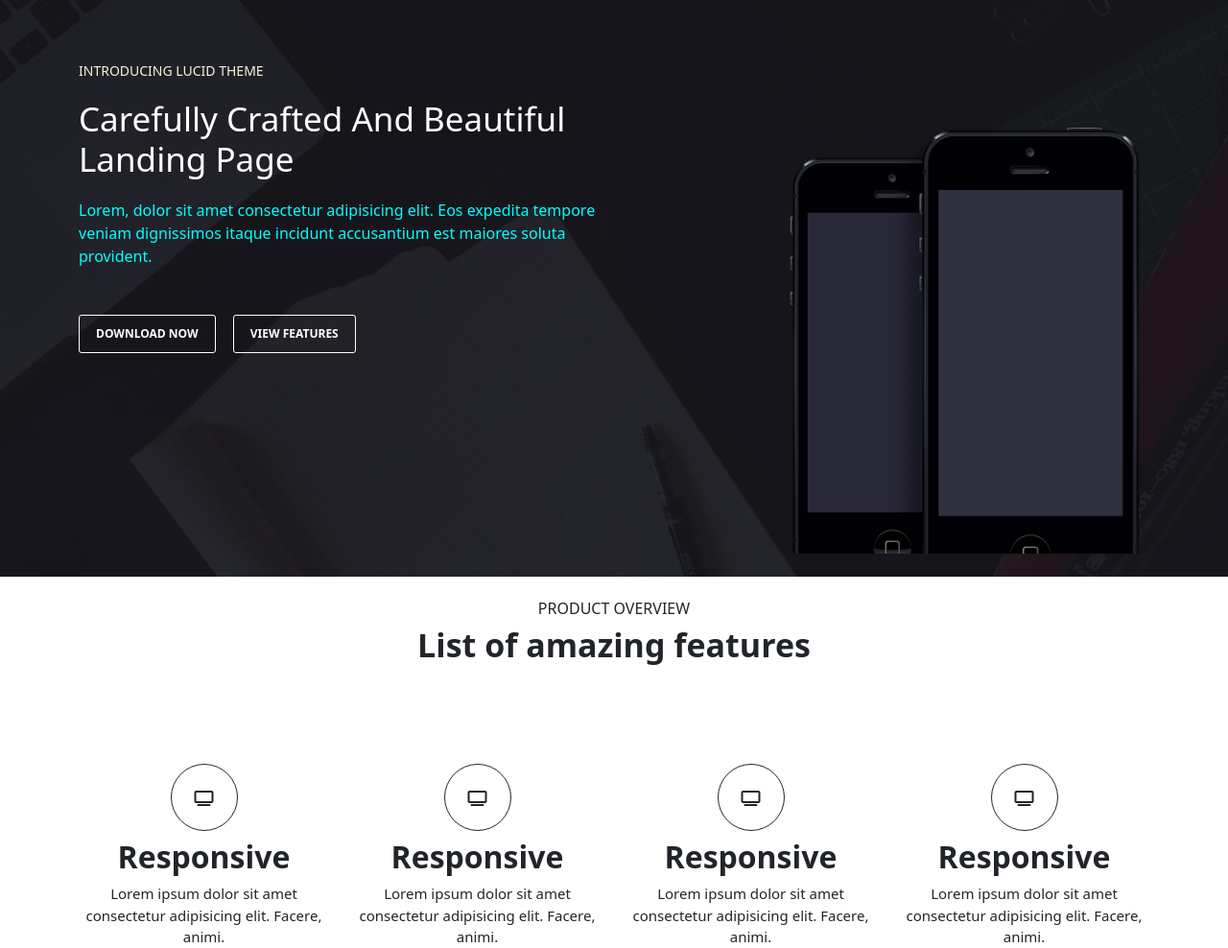
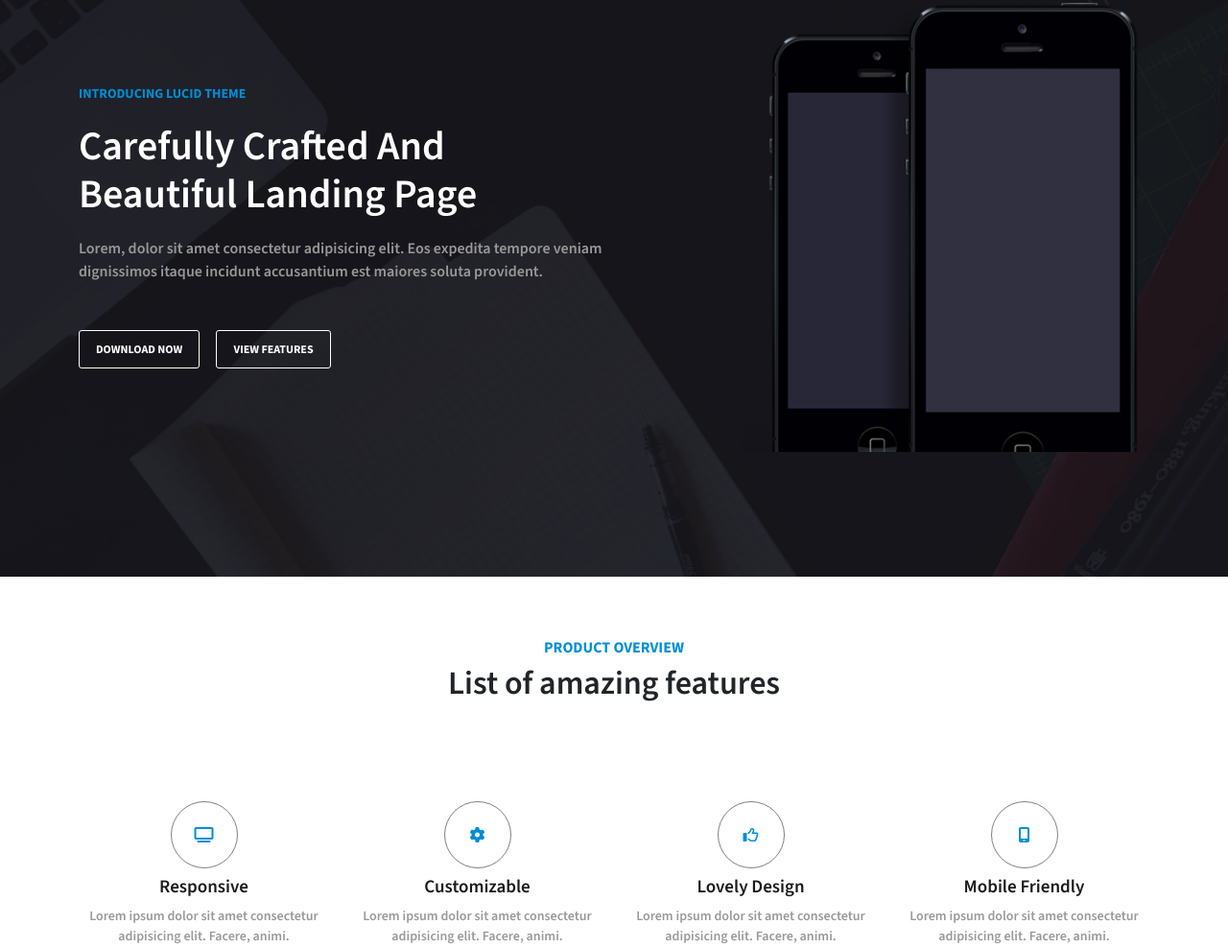
Before and after one commit to s4smily/lucid, a plain HTML site: page index.html in a window 1280 px wide. Shown: the part 199-1187 px from the top of the page at 96% size. Drawn offline with nearby package versions, Linux system fonts and the light colour scheme.

Commit message:
Updated and completed for merge

```diff
--- a/css/style.css
+++ b/css/style.css
@@ -2,6 +2,7 @@
 
     margin: 0;
     padding: 0;
+    font-family: 'Source Sans 3', sans-serif;
 }
 
 h1, h2, h3, h4, h5, h6, p{
@@ -24,47 +25,58 @@ header{
     padding: 0px 10px;
 }
 
+.navmenu{
+
+    padding-top: 20px;
+}
 
 .navbar-nav li a{
 
 color: white;
-    font-weight: 500;
+
+font-weight: 600;
+
 position: relative;
+
 padding: 0 !important;
-
-
 }
 
 .navbar-nav li a::before{
 
 content: '';
+
 position: absolute;
+
 left: 0;
+
 bottom: -5px;
+
 height: 3px;
+
 width: 0;
-    background-color: brown;
+
+background-color: #008ed6;
+
 transition: .3s all ease-in-out;
-
-
-
 }
 
 .navbar-nav li a::after{
 
 content: '';
+
 position: absolute;
+
 right: 0;
+
 bottom: -5px;
+
 height: 3px;
+
 width: 0;
-    background-color: brown;
+
+background-color: #008ed6;
+
 transition: .3s all ease-in-out;
-
-
-
-
-
 }
 
 .navbar-nav li a:hover{
@@ -90,11 +102,11 @@ header{
 
 .left h4{
 
-color: beige;
+color: #008ed6;
 
 font-size: 14px;
 
-font-weight: 400;
+font-weight: bolder;
 
 text-transform: uppercase;
 }
@@ -103,9 +115,9 @@ text-transform: uppercase;
 
 color: white;
 
-font-size: 35px;
+font-size: 42px;
 
-font-weight: 500;
+font-weight: 600;
 
 text-transform: capitalize;
 
@@ -114,11 +126,11 @@ margin-top: 20px;
 
 .left p{
 
-color: aqua;
+color: #999999;
 
 font-size: 16px;
 
-font-weight: lighter;
+font-weight: 400;
 
 margin-top: 20px;
 
@@ -150,16 +162,17 @@ font-size: 12px;
 
 position: absolute;
 
-bottom: 0;
+/* bottom: 20px; */
 
 right: -28px;
 
-width: 40%;
+width: 42%;
 }
 
 .content{
 
 position: relative;
+
 min-height: 90vh;
 }
 
@@ -170,6 +183,12 @@ text-transform: uppercase;
 font-size: 16px;
 
 margin-bottom: 8px;
+
+color: #008ed6;
+
+margin-top: 40px;
+
+font-weight: bold;
 }
 
 .overview h1{
@@ -178,7 +197,7 @@ font-size: 34px;
 
 /* text-transform: capitalize; */
 
-font-weight: bolder;
+font-weight: 600;
 
 /* margin-bottom: 65px; */
 }
@@ -187,21 +206,21 @@ font-weight: bolder;
 
 display: block;
 
-height: 3px;
+height: 2px;
 
-width: 30px;
-
+width: 60px;
 
 margin: auto;
 
 margin: 20px auto;
+
 position: relative;
 }
 
 
 .overview span::before{
     content: '';
-    background-color: blue;
+    background-color: #008ed6;
     left: 0;
     top: 0;
     width: 0;
@@ -212,12 +231,11 @@ position: relative;
 
 .overview span::after{
     content: '';
-    background-color: blue;
+    background-color: #008ed6;
     right: 0;
     top: 0;
     width: 0;
     height: 100%;
-
     transition: .3s all ease-in-out;
     position: absolute;
 }
@@ -244,18 +262,21 @@ text-transform: capitalize;
 
 margin: 8px;
 
-font-size: 32px;
+font-size: 19px;
 
-font-weight: 700;
+color: #1a1a1a;
+
+font-weight: 600;
 }
 
 .responsive p{
 
 text-align: center;
 
-font-size: 15px;
+font-size: 14px;
 
-font-weight: 300;
+font-weight: normal;
+color: #999999;
 }
 
 .icon{
@@ -264,7 +285,7 @@ width: 70px;
 
 height: 70px;
 
-border: 1px solid;
+border: 1px solid gray;
 
 line-height: 70px;
 
@@ -273,6 +294,8 @@ border-radius: 50%;
 text-align: center;
 
 margin: auto;
+
+color: #008ed6;
 }
 
 
--- a/index.html
+++ b/index.html
@@ -7,6 +7,12 @@
     <link rel="stylesheet" href="css/all.min.css" />
     <link
       href="https://cdn.jsdelivr.net/npm/bootstrap@5.3.1/dist/css/bootstrap.min.css"
+      rel="stylesheet"
+    />
+    <link rel="preconnect" href="https://fonts.googleapis.com" />
+    <link rel="preconnect" href="https://fonts.gstatic.com" crossorigin />
+    <link
+      href="https://fonts.googleapis.com/css2?family=Source+Sans+3:ital,wght@0,300;0,600;0,700;0,800;1,700&display=swap"
       rel="stylesheet"
     />
     <link rel="stylesheet" href="css/style.css" />
@@ -99,9 +105,9 @@
 
           <div class="col-md-3 responsive">
             <div class="icon">
-              <i class="fa-solid fa-tv"></i>
+              <i class="fa-solid fa-gear"></i>
             </div>
-            <h2>responsive</h2>
+            <h2>Customizable</h2>
             <p>
               Lorem ipsum dolor sit amet consectetur adipisicing elit. Facere,
               animi.
@@ -109,9 +115,9 @@
           </div>
           <div class="col-md-3 responsive">
             <div class="icon">
-              <i class="fa-solid fa-tv"></i>
+              <i class="fa-regular fa-thumbs-up"></i>
             </div>
-            <h2>responsive</h2>
+            <h2>Lovely Design</h2>
             <p>
               Lorem ipsum dolor sit amet consectetur adipisicing elit. Facere,
               animi.
@@ -119,9 +125,9 @@
           </div>
           <div class="col-md-3 responsive">
             <div class="icon">
-              <i class="fa-solid fa-tv"></i>
+              <i class="fa-solid fa-mobile-screen"></i>
             </div>
-            <h2>responsive</h2>
+            <h2>Mobile Friendly</h2>
             <p>
               Lorem ipsum dolor sit amet consectetur adipisicing elit. Facere,
               animi.
```
Lines whose indentation alone changed are shown as unchanged.
